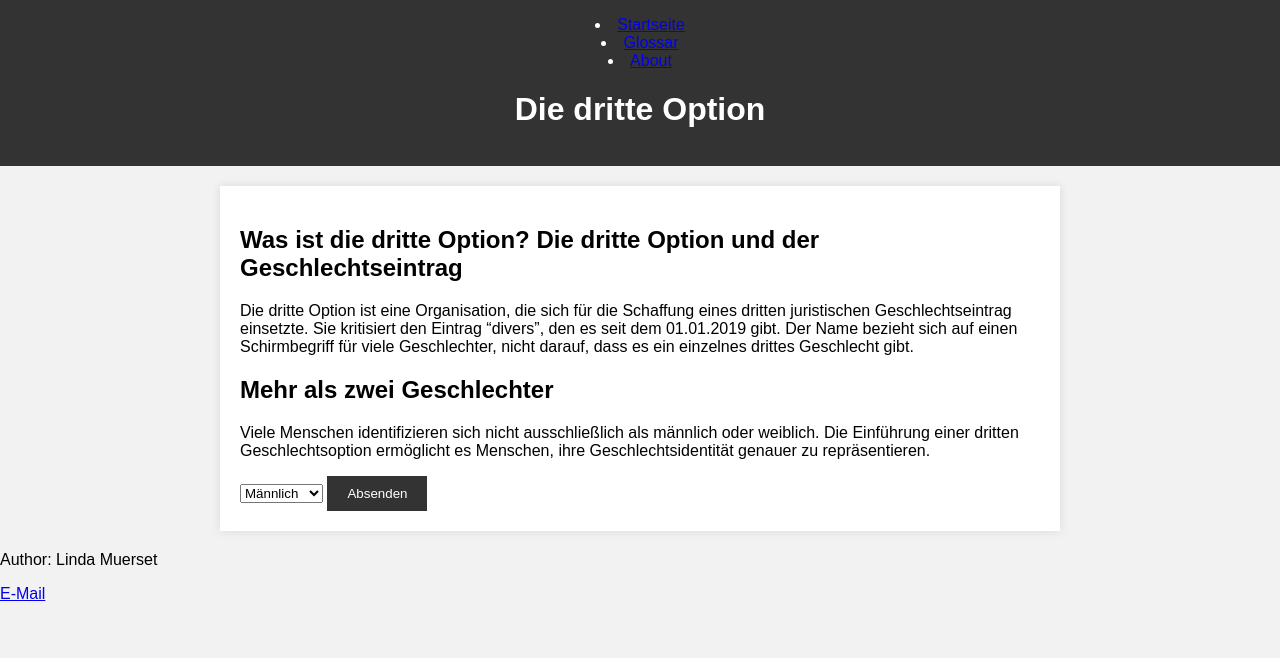
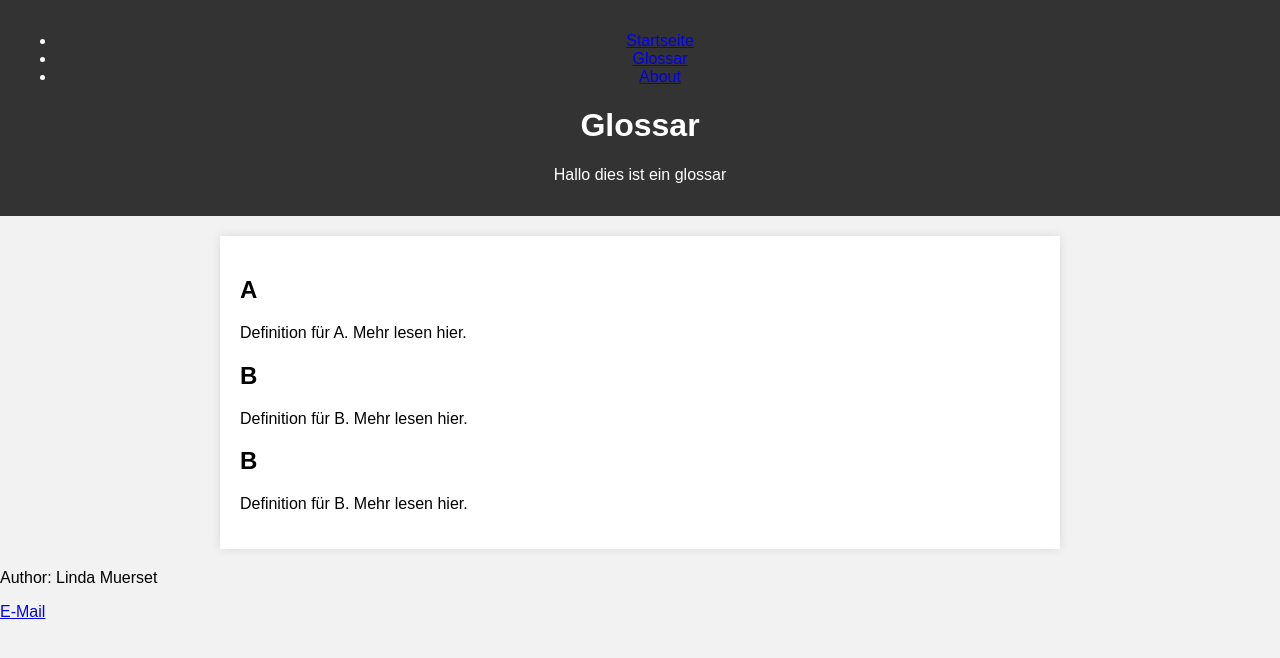
Before and after one commit to lunaphelia/IM5_diedritteoption, a plain HTML site: page glossar.html in a window 1280 px wide. Drawn offline with Linux system fonts and the light colour scheme.

Commit message:
create glossar.html

```diff
--- a/glossar.html
+++ b/glossar.html
@@ -9,42 +9,37 @@
 </head>
 <body>
     <header>
-        <nav>
-        <li>
-            <a href="/index.html">Startseite</a>
-        </li>
-        <li><a href="/glossar.html">Glossar</a></li>
-            <li><a href="/about.html">About</a></li>
-          </nav>
-        <h1>Die dritte Option</h1>
+
+        <ul class="topnav">
+            <li><a href="/index.html">Startseite</a></li>
+            <li><a  class="active" href="/glossar.html">Glossar</a></li>
+            <li class="right"><a href="/about.html">About</a></li>
+          </ul>
+        <div class="container">
+        <h1>Glossar</h1>
+        <p>Hallo dies ist ein glossar</p>
+    </div>
     </header>
 
     <main>
-        <section>
-            <h2>Was ist die dritte Option? Die dritte Option und der Geschlechtseintrag</h2>
-            <p>Die dritte Option ist eine Organisation, die sich für die Schaffung eines dritten juristischen Geschlechtseintrag einsetzte. Sie kritisiert den Eintrag “divers”, den es seit dem 01.01.2019 gibt. Der Name bezieht sich auf einen Schirmbegriff für viele Geschlechter, nicht darauf, dass es ein einzelnes drittes Geschlecht gibt.</p>
-        </section>
+        <div class="glossary">
+            <div class="term" id="termA">
+                <h2>A</h2>
+                <p>Definition für A. Mehr lesen <span class="read-more" onclick="toggleText('termA')">hier</span>.</p>
+            </div>
 
-        <section>
-            <h2>Mehr als zwei Geschlechter</h2>
-            <p>Viele Menschen identifizieren sich nicht ausschließlich als männlich oder weiblich. Die Einführung einer dritten Geschlechtsoption ermöglicht es Menschen, ihre Geschlechtsidentität genauer zu repräsentieren.</p>
+            <div class="term" id="termB">
+                <h2>B</h2>
+                <p>Definition für B. Mehr lesen <span class="read-more" onclick="toggleText('termB')">hier</span>.</p>
+            </div>
 
-            <form>
-                <select name="gender">
-                    <option name="gender" value="male"> Männlich
-                </label>
-                <label>
-                    <option name="gender" value="female"> Weiblich
-                </label>
-                <label>
-                    <option name="gender" value="nonbinary"> Nichtbinär
-                </label>
-            </select>
+            <div class="term" id="termB">
+                <h2>B</h2>
+                <p>Definition für B. Mehr lesen <span class="read-more" onclick="toggleText('termB')">hier</span>.</p>
+            </div>
+        </div>
+    </main>
 
-                <button type="button" onclick="submitForm()">Absenden</button>
-            </form>
-        </section>
-    </main>
     <footer>
         <p>Author: Linda Muerset</p>
         <p><a href="mailto:lindamurset@gmail.com">E-Mail</a></p>
```
